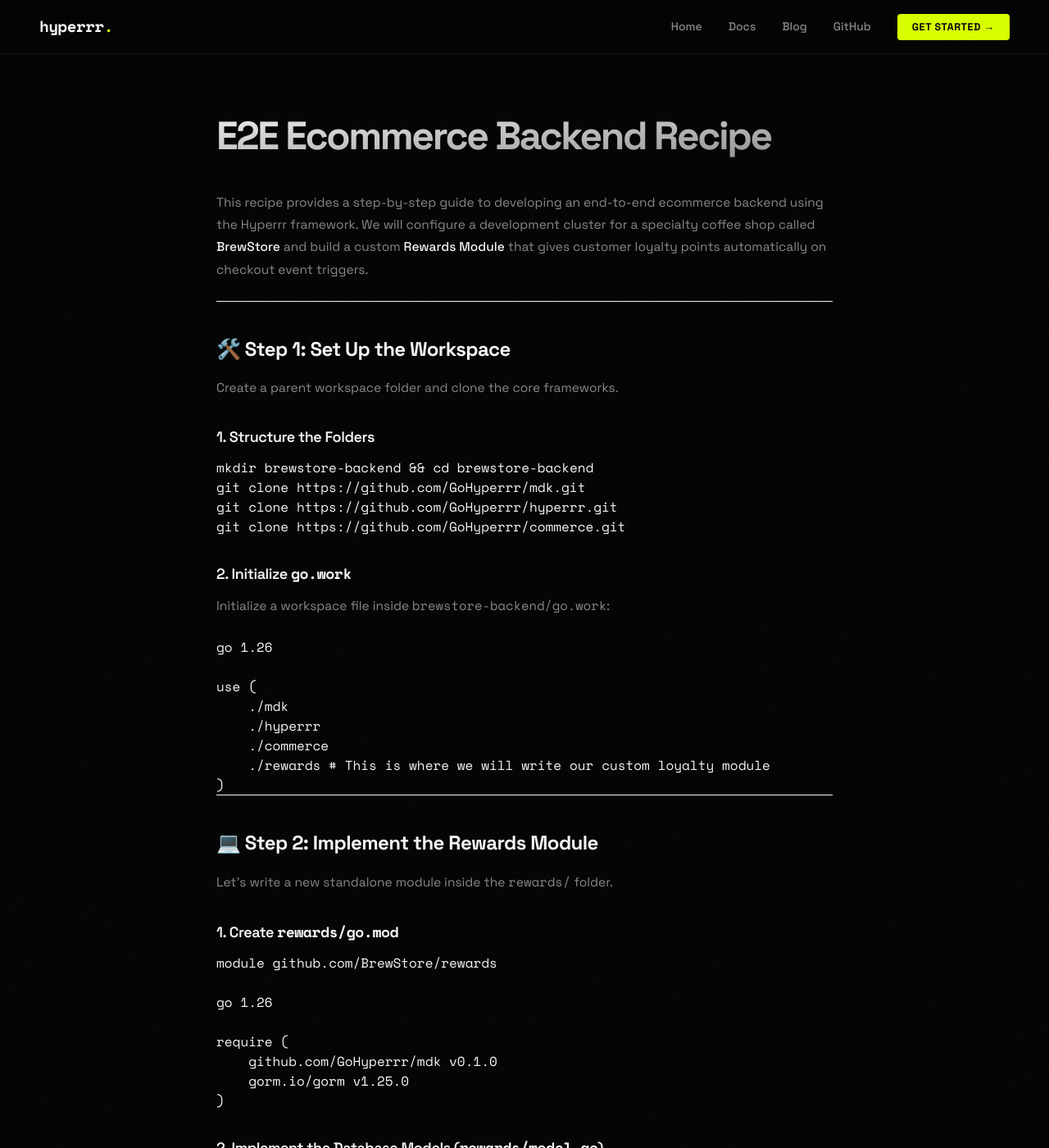
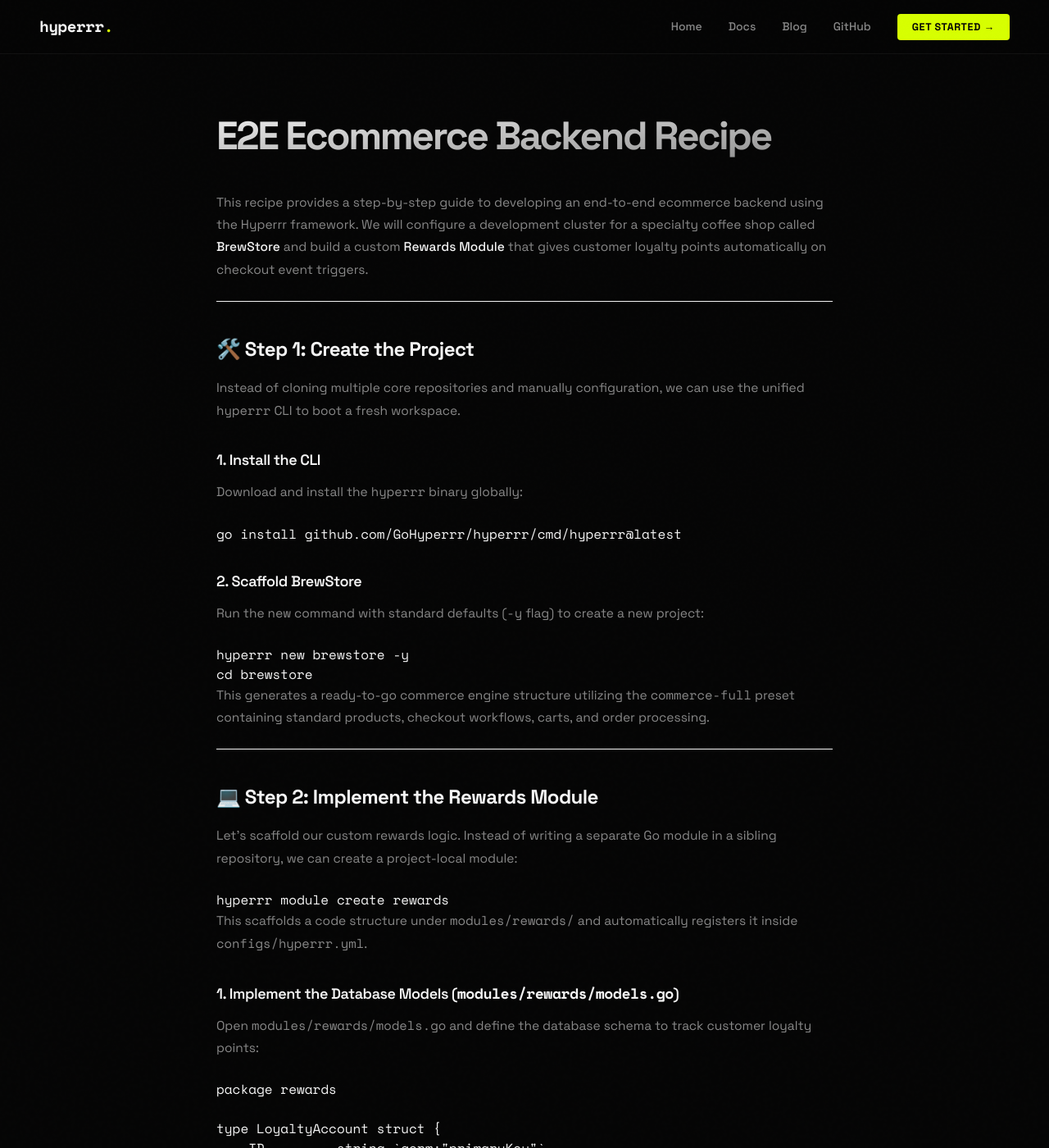
Before and after one commit to GoHyperrr/gohyperrr.github.io, a Jekyll site: the page built from docs/recipe-e2e.md, in a window 1280 px wide and 1400 px high. Shown: the whole window at 82% size. Built offline with Jekyll 4.4.1, drawn with Linux system fonts in a browser that asks for light colours; some of the changed text lies outside the part shown.

Commit message:
docs: refactor BrewStore E2E ecommerce recipe to use the new unified CLI scaffolding

````diff
--- a/docs/recipe-e2e.md
+++ b/docs/recipe-e2e.md
@@ -8,52 +8,41 @@
 
 ---
 
-## 🛠️ Step 1: Set Up the Workspace
+## 🛠️ Step 1: Create the Project
 
-Create a parent workspace folder and clone the core frameworks.
+Instead of cloning multiple core repositories and manually configuration, we can use the unified `hyperrr` CLI to boot a fresh workspace.
 
-### 1. Structure the Folders
+### 1. Install the CLI
+Download and install the `hyperrr` binary globally:
+
 ```bash
-mkdir brewstore-backend && cd brewstore-backend
-git clone https://github.com/GoHyperrr/mdk.git
-git clone https://github.com/GoHyperrr/hyperrr.git
-git clone https://github.com/GoHyperrr/commerce.git
+go install github.com/GoHyperrr/hyperrr/cmd/hyperrr@latest
 ```
 
-### 2. Initialize `go.work`
-Initialize a workspace file inside `brewstore-backend/go.work`:
+### 2. Scaffold BrewStore
+Run the `new` command with standard defaults (`-y` flag) to create a new project:
 
-```go
-go 1.26
+```bash
+hyperrr new brewstore -y
+cd brewstore
+```
 
-use (
-	./mdk
-	./hyperrr
-	./commerce
-	./rewards # This is where we will write our custom loyalty module
-)
-```
+This generates a ready-to-go commerce engine structure utilizing the `commerce-full` preset containing standard products, checkout workflows, carts, and order processing.
 
 ---
 
 ## 💻 Step 2: Implement the Rewards Module
 
-Let's write a new standalone module inside the `rewards/` folder.
+Let's scaffold our custom rewards logic. Instead of writing a separate Go module in a sibling repository, we can create a project-local module:
 
-### 1. Create `rewards/go.mod`
-```go
-module github.com/BrewStore/rewards
-
-go 1.26
-
-require (
-	github.com/GoHyperrr/mdk v0.1.0
-	gorm.io/gorm v1.25.0
-)
+```bash
+hyperrr module create rewards
 ```
 
-### 2. Implement the Database Models (`rewards/model.go`)
-Define a schema to track customer reward points:
+This scaffolds a code structure under `modules/rewards/` and automatically registers it inside `configs/hyperrr.yml`.
+
+### 1. Implement the Database Models (`modules/rewards/models.go`)
+Open `modules/rewards/models.go` and define the database schema to track customer loyalty points:
 
 ```go
 package rewards
@@ -65,8 +54,10 @@
 }
 ```
 
-### 3. Implement the Module Lifecycle (`rewards/module.go`)
-Create the core module setup. We will subscribe to `commerce.order.completed` events and credit the user's loyalty account.
+### 2. Implement the Module Lifecycle (`modules/rewards/module.go`)
+Open `modules/rewards/module.go`. We will subscribe to `commerce.order.completed` events, compute rewards (10 points per dollar), and credit the customer's account in the database.
+
+Replace the file contents with:
 
 ```go
 package rewards
@@ -74,17 +65,21 @@
 import (
 	"context"
 	"encoding/json"
-	"log/slog"
 
 	"github.com/GoHyperrr/mdk"
 )
 
+// Module implements the mdk.Module interface.
 type Module struct {
 	rt mdk.Runtime
 }
 
-func NewModule() mdk.Module {
+func NewModule() *Module {
 	return &Module{}
+}
+
+func init() {
+	mdk.Register(func() mdk.Module { return NewModule() })
 }
 
 func (m *Module) ID() string {
@@ -143,76 +138,46 @@
 }
 
 func (m *Module) Routes() []mdk.Route {
-	return nil // No custom HTTP routes needed
-}
-
-func init() {
-	mdk.Register(func() mdk.Module {
-		return NewModule()
-	})
+	return nil
 }
 ```
 
 ---
 
-## ⚙️ Step 3: Register the Module inside the Gateway
+## ⚡ Step 3: Run the Build & Boot
 
-Open `hyperrr/hyperrr.yml` and add your rewards module resolve path under `modules`:
+Now compile your project and run the server.
 
-```yaml
-version: "0.1.0"
-server:
-  port: 8080
-  host: "0.0.0.0"
-database:
-  driver: "sqlite"
-  dsn: "brewstore.db"
-eventbus:
-  driver: "in_memory"
-modules:
-  - resolve: "github.com/GoHyperrr/commerce/product"
-    id: "commerce.product"
-  - resolve: "github.com/GoHyperrr/commerce/cart"
-    id: "commerce.cart"
-  - resolve: "github.com/GoHyperrr/commerce/order"
-    id: "commerce.order"
-  - resolve: "github.com/BrewStore/rewards" # Add our rewards module here
-    id: "brewstore.rewards"
+### 1. Compile the Binary
+Run `hyperrr build` from the project root:
+
+```bash
+hyperrr build
 ```
 
----
-
-## ⚡ Step 4: Run the Builder and Boot
-
-To dynamically compile your rewards module with the GraphQL schema stitching and dependencies resolving:
-
-### 1. Compile the Binary
-```bash
-cd hyperrr
-go run cmd/builder/main.go
-```
-
-The gateway builder automatically scans `rewards/`, registers your `LoyaltyAccount` model inside the migrations runner, and links the event listener logic cleanly.
+The gateway builder automatically aggregates the GraphQL schemas, registers your `LoyaltyAccount` model inside the migrations runner, adds the rewards import to `cmd/server/imports_generated.go`, and compiles your project-local binary at `bin/hyperrr`.
 
 ### 2. Boot the Server
+Run `hyperrr start` to start the GraphQL + MCP gateways:
+
 ```bash
-./bin/hyperrr --server
+hyperrr start
 ```
 
 You should see log lines indicating migrations ran, and your rewards module initialized:
 ```
 [INFO] BrewStore Rewards Module loaded successfully
-[INFO] Starting GraphQL Gateway at http://localhost:8080/query
+[INFO] Server is ready: http://localhost:8080
 ```
 
 ---
 
-## 🧪 Step 5: Test the Checkout Flow
+## 🧪 Step 4: Test the Checkout Flow
 
-Open the GraphQL playground or make an API request to test the flow:
+Open the GraphQL playground at `http://localhost:8080` (or make a POST request) to test the flow:
 
 ### 1. Create a Product
-Create a product for our Ethiopian beans:
+Create a product for our specialty beans:
 ```graphql
 mutation {
   createProduct(input: {
````
Also changed, not shown: other parts of docs/recipe-e2e.md (+4 -4 lines).
